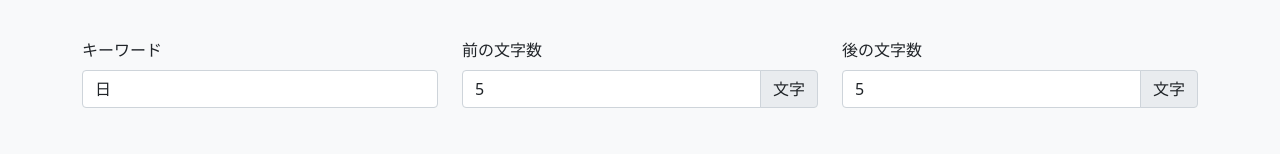
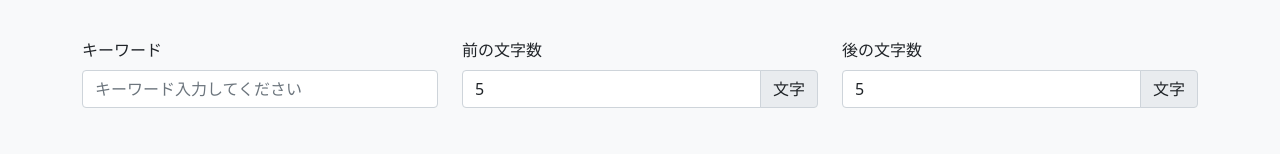
Before and after one commit to tomlle/speech-to-text-google-cloud, a website with bundled scripts: page app/index.html in a window 1280 px wide. Shown: the part 612-766 px from the top of the page. Built offline with nearby package versions, Linux system fonts and the light colour scheme.

Commit message:
キーワードの初期値削除 placeholder追加

```diff
--- a/app/index.html
+++ b/app/index.html
@@ -53,7 +53,7 @@
         <div class="row justify-content-center mt-5">
           <div class="col-4">
             <label class="form-label" for="keyword">キーワード</label>
-            <input class="form-control" type="text" name="keyword" id="keyword" value="日" required>
+            <input class="form-control" type="text" name="keyword" id="keyword" value="" placeholder="キーワード入力してください" required>
           </div>
           <div class="col-4">
             <label class="form-label" for="beforeTextNum">前の文字数</label>
```
